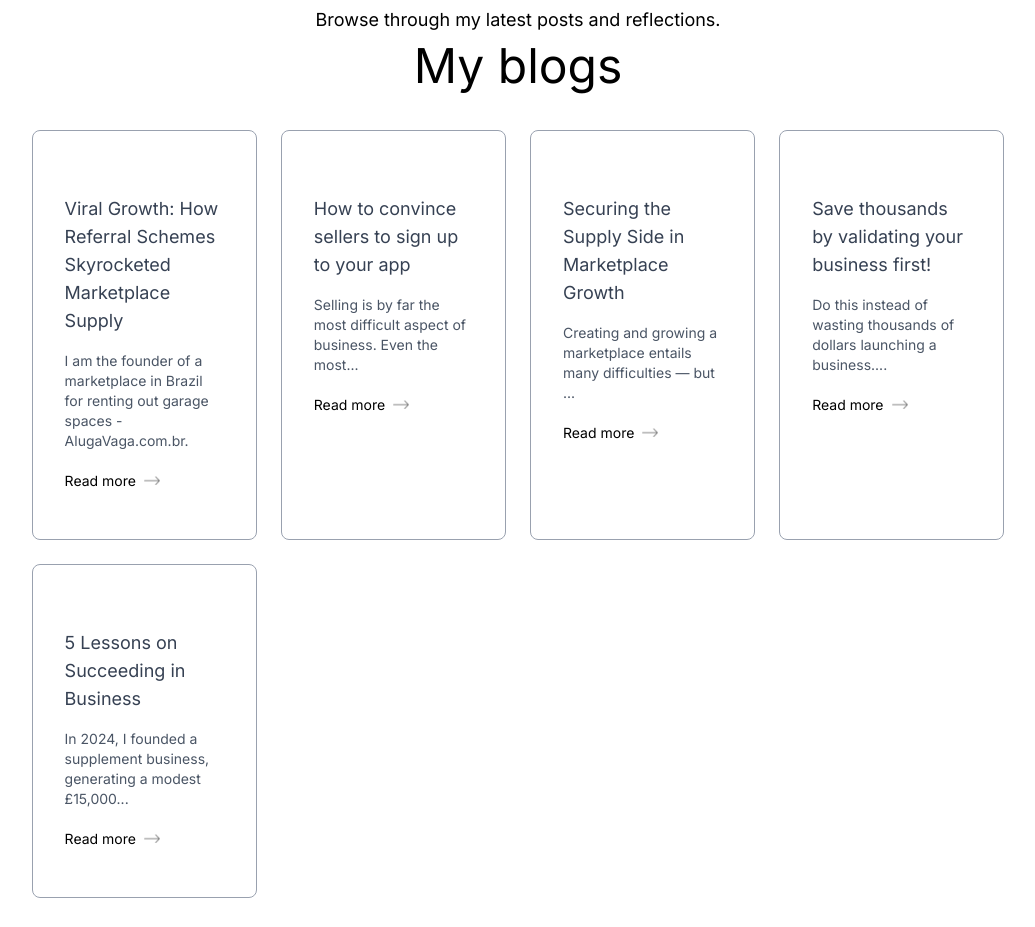
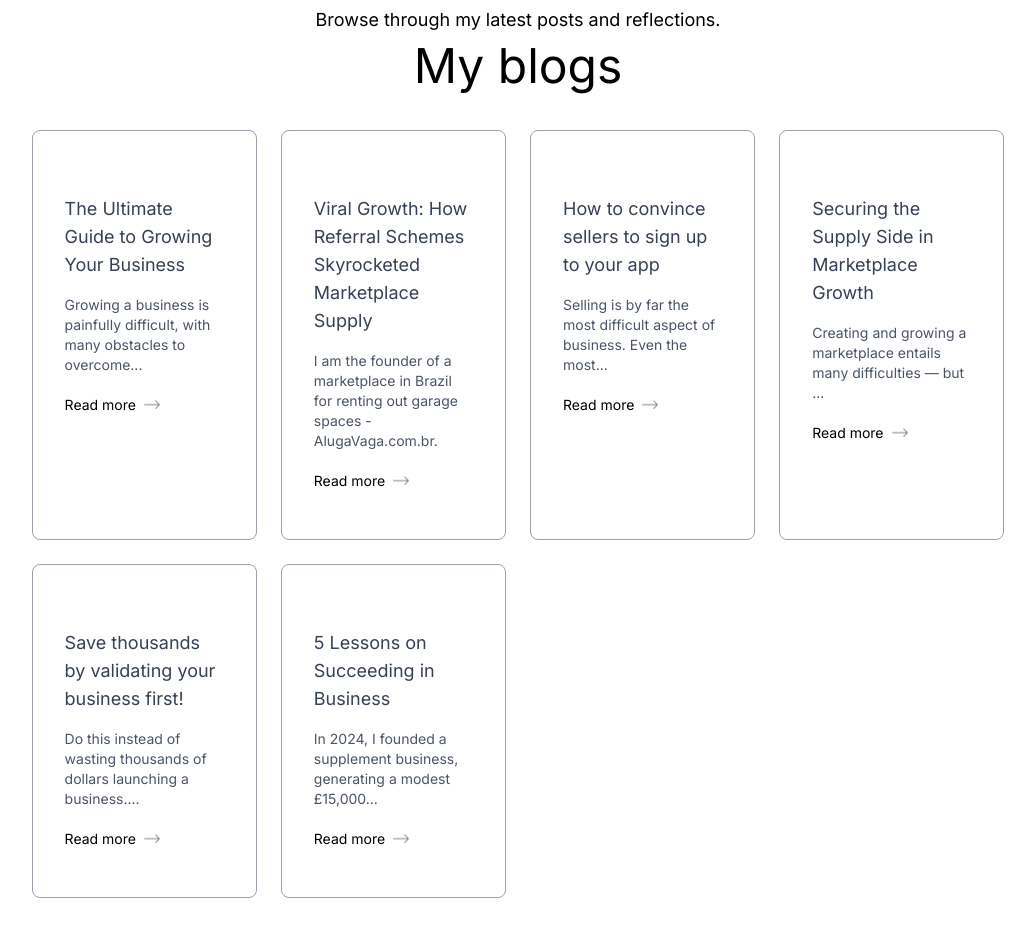
Before and after one commit to jmkenyon/joshmkenyon, a Next.js app: page / in a window 1280 px wide. Shown: the part 1720-2647 px from the top of the page, without its empty margins (122-1157 px from the left). Built offline with nearby package versions, Linux system fonts and the light colour scheme.

Commit message:
added blog

```diff
--- a/public/assets/assets.js
+++ b/public/assets/assets.js
@@ -116,6 +116,12 @@ export const projectData = [
 
 export const blogData = [
   {
+    title: "The Ultimate Guide to Growing Your Business",
+    description:
+      "Growing a business is painfully difficult, with many obstacles to overcome...",
+    link: "https://joshmkenyon.substack.com/p/the-ultimate-guide-to-growing-your",
+  },
+  {
     title: "Viral Growth: How Referral Schemes Skyrocketed Marketplace Supply",
     description:
       "I am the founder of a marketplace in Brazil for renting out garage spaces - AlugaVaga.com.br.",
```
